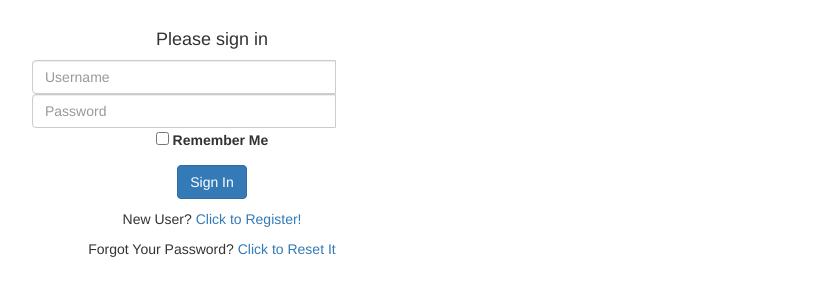
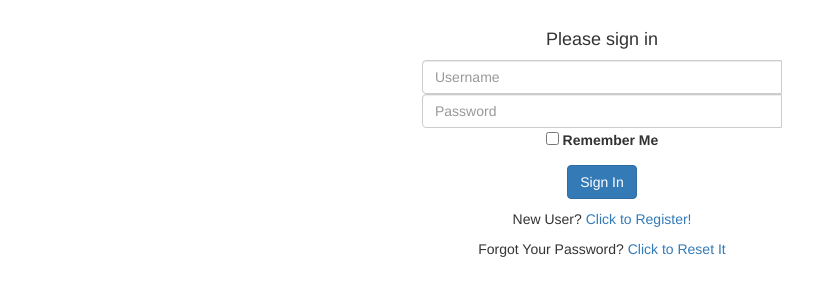
Before and after one commit to GSTT-CSC/hazen-web-app, a Flask app: page /auth/login in a window 1280 px wide. Shown: the part 52-352 px from the top of the page, without its empty margins (38-851 px from the left). Run offline with Flask 2, Linux system fonts and the light colour scheme; parts of the project's set-up code (start-up, migrations or seed data) failed here and were passed over; some libraries are stand-ins or nearby versions.

Commit message:
Fixes CSS on login page

```diff
--- a/app/auth/templates/login.html
+++ b/app/auth/templates/login.html
@@ -4,7 +4,7 @@
 
     <div class="row">
 
-    <div class="col-lg-4 col-md-6 ml-auto mr-auto">
+    <div class="col-lg-4 col-md-6 col-lg-offset-4 col-md-offset-3">
 
         <div class="card card-login">
 
@@ -16,8 +16,8 @@
 
                 <div class="card-body">
                     <span class="bmd-form-group">
-                        <div class="input-group">
-                            {{ form.username(size=32, class="form-control", placeholder="Username") }}
+                        <div class="input-group center-block">
+                            {{ form.username(class="form-control", placeholder="Username") }}
                             <br>
                             {% for error in form.username.errors %}
                                 <span style="color: red;">[{{ error }}]</span>
@@ -26,8 +26,8 @@
                     </span>
 
                     <span class="bmd-form-group">
-                        <div class="input-group">
-                            {{ form.password(size=32, id="inputPassword", class="form-control", placeholder="Password") }}
+                        <div class="input-group center-block">
+                            {{ form.password(id="inputPassword", class="form-control", placeholder="Password") }}
                             <br>
                             {% for error in form.password.errors %}
                                 <span style="color: red;">[{{ error }}]</span>
--- a/app/main/templates/base.html
+++ b/app/main/templates/base.html
@@ -65,7 +65,7 @@
         {% with messages = get_flashed_messages(with_categories=true) %}
             {% if messages %}
                 {% for category, message in messages %}
-                    <div class="alert alert-{{ category }}" role="alert">{{ message }}</div>
+                        <div class="alert alert-{{ category }} text-center" role="alert">{{ message }}</div>
                 {% endfor %}
             {% endif %}
         {% endwith %}
```
